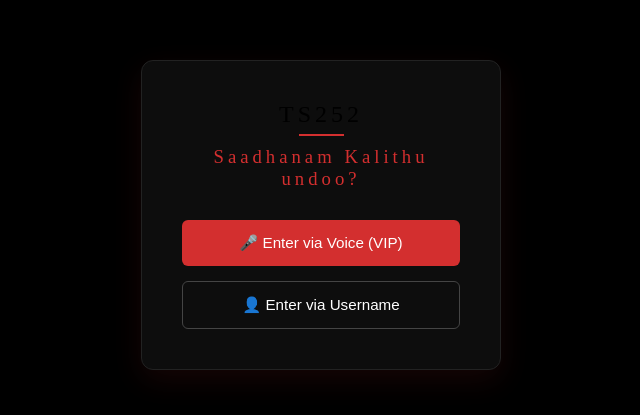
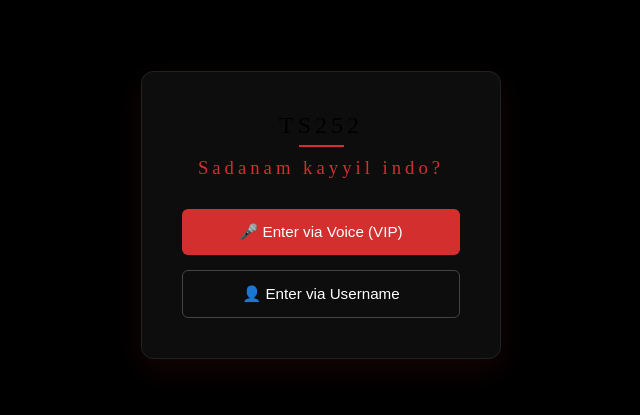
Before and after one commit to Ramyadevi-web/TS-252, a React (Vite) app: page / in a window 1280 px wide. Shown: the part 185-600 px from the top of the page, without its empty margins (319-959 px from the left). Built offline with nearby package versions, Linux system fonts and the light colour scheme.

Commit message:
sandam text speeling changed

```diff
--- a/src/components/AuthScreen.jsx
+++ b/src/components/AuthScreen.jsx
@@ -72,7 +72,7 @@ export default function AuthScreen({ onVoiceSuccess, onUsernameSuccess }) {
       <div className="auth-card">
         <h2>TS252</h2>
         <div className="red-underline"></div>
-        <h3>Saadhanam Kalithu undoo?</h3>
+        <h3>Sadanam kayyil indo?</h3>
 
         {!mode ? (
           <div className="auth-options">
--- a/src/styles/AuthScreen.css
+++ b/src/styles/AuthScreen.css
@@ -30,6 +30,7 @@
   margin-bottom: 4px;
   margin-top: 10px;
 }
+
 
 .auth-options, .voice-section, .username-form {
   display: flex;
```
